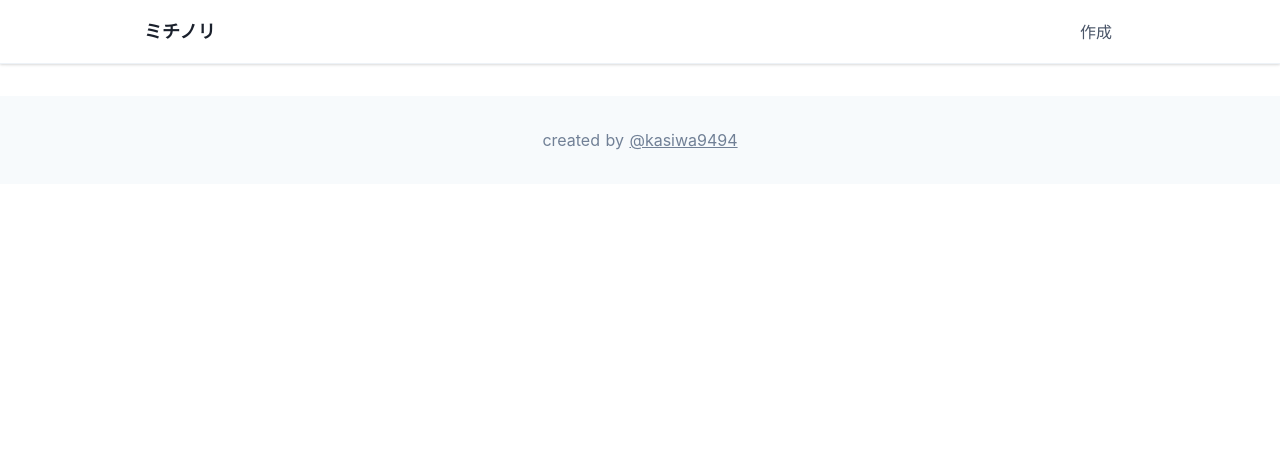
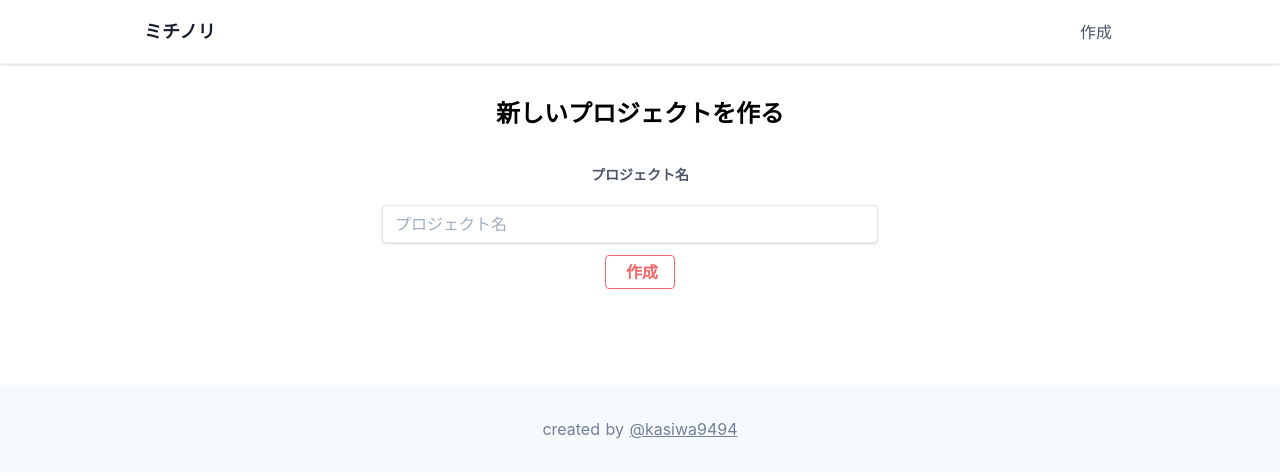
Before and after one commit to kasiwa-mesi/tatemiti, a Nuxt app: page /projects/create in a window 1280 px wide. Shown: the top 476 px of the page. Built offline with nearby package versions, Linux system fonts and the light colour scheme; no server answers.

Commit message:
change UI for original

```diff
--- a/components/common/AppNavbar.vue
+++ b/components/common/AppNavbar.vue
@@ -14,7 +14,7 @@
         <client-only>
           <div class="flex items-center">
             <nuxt-link
-              to="/posts/create"
+              to="/projects/create"
               class="align-middle text-gray-700 mr-6"
             >
               <i class="mdi mdi-pencil" />
--- a/components/partials/ButtonPostCreate.vue
+++ b/components/partials/ButtonPostCreate.vue
@@ -0,0 +1,20 @@
+<template>
+  <div>
+    <p class="text-sm text-gray-600">超簡単♪</p>
+    <p class="text-gray-700 mb-1">あなたもワードを作ってみよう</p>
+    <button
+      class="block mx-auto bg-transparent hover:bg-red-500 text-red-500 font-semibold hover:text-white py-1 px-4 border border-red-500 hover:border-transparent rounded"
+      @click="$router.push('/posts/create')"
+    >
+      <i class="mdi mdi-pencil mr-1" />
+      ワードをつくる
+    </button>
+  </div>
+</template>
+
+<script lang="ts">
+import Vue from 'vue'
+export default Vue.extend({
+  name: 'ButtonPostCreate'
+})
+</script>
--- /dev/null
+++ b/components/partials/PostForm.vue
@@ -0,0 +1,73 @@
+<template>
+    <form @submit.prevent="handleSubmit">
+      <label class="block text-gray-700 text-sm font-bold mb-2" for="password">
+        プロジェクト名
+      </label>
+      <div class="form-label mt-5">
+        <input class="shadow appearance-none border border-grey-700 rounded w-full py-2 px-3 text-gray-700 mb-3 leading-tight focus:outline-none focus:shadow-outline"
+        placeholder="プロジェクト名"
+        v-model="postFormData.name"
+        >
+      </div>
+      <!-- <label class="block text-gray-700 text-sm font-bold mb-2" for="password">
+        サブワード
+      </label>
+      <div class="form-label mt-5">
+        <input class="shadow appearance-none border border-grey-700 rounded w-full py-2 px-3 text-gray-700 mb-3 leading-tight focus:outline-none focus:shadow-outline"
+        placeholder="word"
+        v-model="postFormData.subWord"
+        >
+      </div> -->
+    <button
+      class="block mx-auto bg-transparent hover:bg-red-500 text-red-500 font-semibold hover:text-white py-1 px-4 border border-red-500 hover:border-transparent rounded"
+    >
+      <i class="mdi mdi-pencil mr-1" />
+      作成
+    </button>
+    </form>
+</template>
+
+<script lang="ts">
+import Vue, { PropType } from 'vue'
+import { PostFormData } from '../../types/struct'
+
+export default Vue.extend({
+  props: {
+    value: {
+      type: Object as PropType<PostFormData>,
+      required: true
+    },
+    submitLabel: {
+      type: String,
+      required: true
+    },
+    isSubmitting: {
+      type: Boolean,
+      required: true
+    }
+  },
+  computed: {
+    postFormData: {
+      get(): PostFormData {
+        return this.value
+      },
+      set(value: PostFormData) {
+        this.$emit('input', value)
+      }
+    }
+  },
+  methods: {
+    handleSubmit(): void {
+      this.$emit('submit')
+    },
+  }
+})
+</script>
+
+<style scoped>
+.form-label {
+    width: 50%;
+    margin-left: 24%;
+    justify-content: center;
+}
+</style>
--- a/components/partials/PostList.vue
+++ b/components/partials/PostList.vue
@@ -3,7 +3,7 @@
     <ul>
       <li v-for="post in posts" :key="post.id">
         <div class="mb-4">
-          <nuxt-link :to="`/posts/${post.id}`">
+          <nuxt-link :to="`/projects/${post.id}`">
             <div
               class="border bg-white p-4 max-w-xl text-left mx-auto hover:bg-gray-200 hover:shadow"
               :class="[
@@ -13,10 +13,10 @@
               ]"
             >
               <p class="font-bold text-gray-700">
-                {{ post.word }}
+                {{ post.name }}
               </p>
               <p class="text-sm text-gray-600 truncate">
-                {{ post.subWord }}
+                {{ post.createdAt }}
               </p>
             </div>
           </nuxt-link>
--- a/pages/index.vue
+++ b/pages/index.vue
@@ -2,7 +2,7 @@
   <div class="text-center">
     <h1 class="text-3xl font-bold text-gray-900">ミチノリ</h1>
     <ButtonPostCreate class="mt-12" />
-    <h2 class="text-xl font-bold mt-12">新着一覧</h2>
+    <h2 class="text-xl font-bold mt-12">みんなのプロジェクト</h2>
     <PostList :posts="posts" class="mt-2" />
   </div>
 </template>
--- a/pages/projects/_id/index.vue
+++ b/pages/projects/_id/index.vue
@@ -0,0 +1,41 @@
+<template>
+  <div class="text-center">
+    <div class="border border-gray-400 rounded py-8 px-4">
+      <h1 class="text-3xl mb-2">{{ post.name }}</h1>
+      <p class="text-gray-800 mb-2">{{ post.createdAt }}</p>
+    </div>
+  </div>
+</template>
+
+<script lang="ts">
+import Vue from 'vue'
+import { DocumentNotExistError } from '../../../types/error'
+import { Post } from '../../../types/struct'
+import { toPost } from '../../../utils/transformer/toObject'
+
+type LocalData = {
+  post: Post | null
+}
+
+export default Vue.extend({
+  async asyncData({ app, params: { id }, error }) {
+    try {
+      const postDocument = await app.$firestore
+        .collection('projects')
+        .doc(id)
+        .get()
+      const post = toPost(postDocument)
+      return {
+        post,
+      }
+    } catch (e) {
+      if (e instanceof DocumentNotExistError) {
+        error({
+          statusCode: 404,
+          message: 'ページが見つかりませんでした'
+        })
+      }
+    }
+  },
+})
+</script>
--- a/pages/projects/create.vue
+++ b/pages/projects/create.vue
@@ -0,0 +1,54 @@
+<template>
+  <div class="text-center">
+    <h1 class="text-2xl font-bold mb-8">新しいプロジェクトを作る</h1>
+    <PostForm
+      v-model="postFormData"
+      :is-submitting="isSubmitting"
+      submit-label="作成"
+      @submit="handleSubmit"
+    />
+  </div>
+</template>
+
+<script lang="ts">
+import Vue from 'vue'
+import { PostFormData } from '../../types/struct'
+import PostForm from '../../components/partials/PostForm.vue'
+import { firebase } from '../../utils/externals/firebase'
+
+type LocalData = {
+  postFormData: PostFormData | null
+  isSubmitting: Boolean
+}
+
+export default Vue.extend({
+  components: {
+    PostForm,
+  },
+  data(): LocalData {
+    return {
+      postFormData: {
+        name: '',
+      },
+      isSubmitting: false
+    }
+  },
+  methods: {
+    async handleSubmit(): Promise<void> {
+      this.isSubmitting = true
+
+      this.postFormData = this.postFormData as PostFormData
+
+      this.$firestore
+        .collection('projects')
+        .add({
+          name: this.postFormData.name,
+          createdAt: firebase.default.firestore.FieldValue.serverTimestamp()
+        })
+        .then((ref) => {
+          this.$router.push(`/posts/${ref.id}`)
+        })
+    }
+  }
+})
+</script>
--- a/types/struct.ts
+++ b/types/struct.ts
@@ -9,8 +9,7 @@ export type Post = {
   }
 
   export type PostFormData = {
-    word: string
-    subWord: string
+    name: string
   }
 
   export type PostDocumentData = {
```
